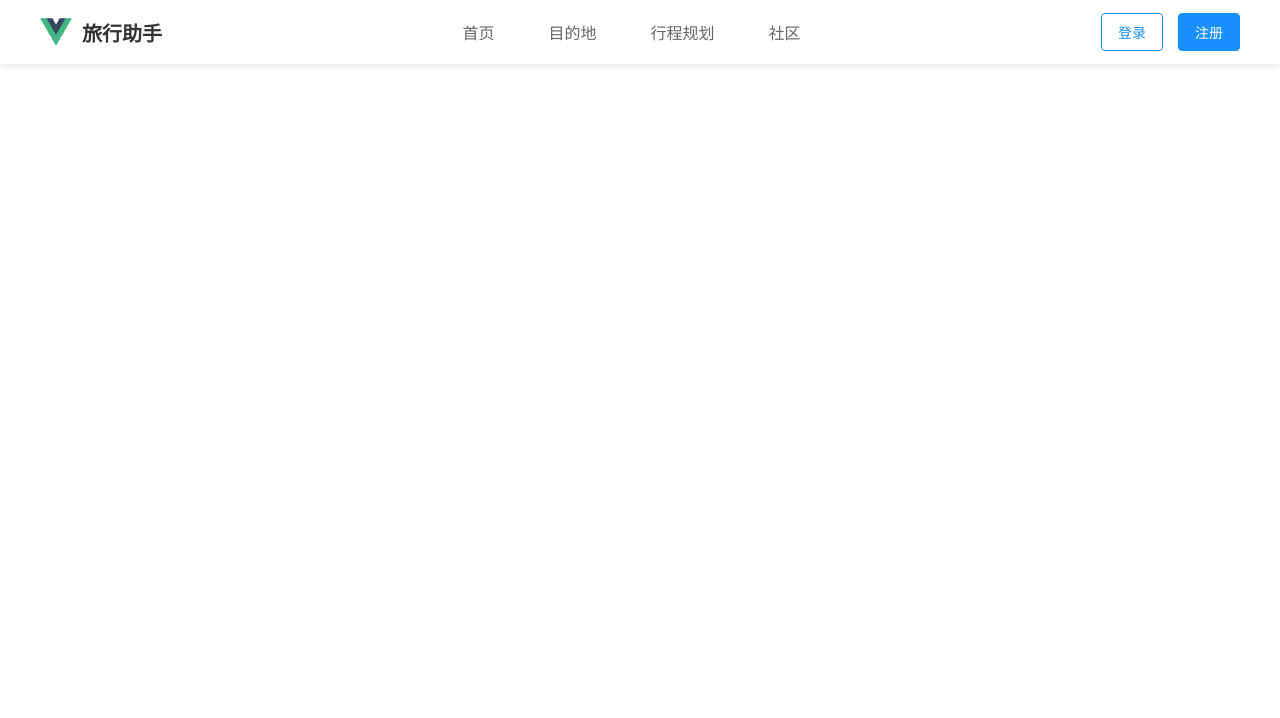
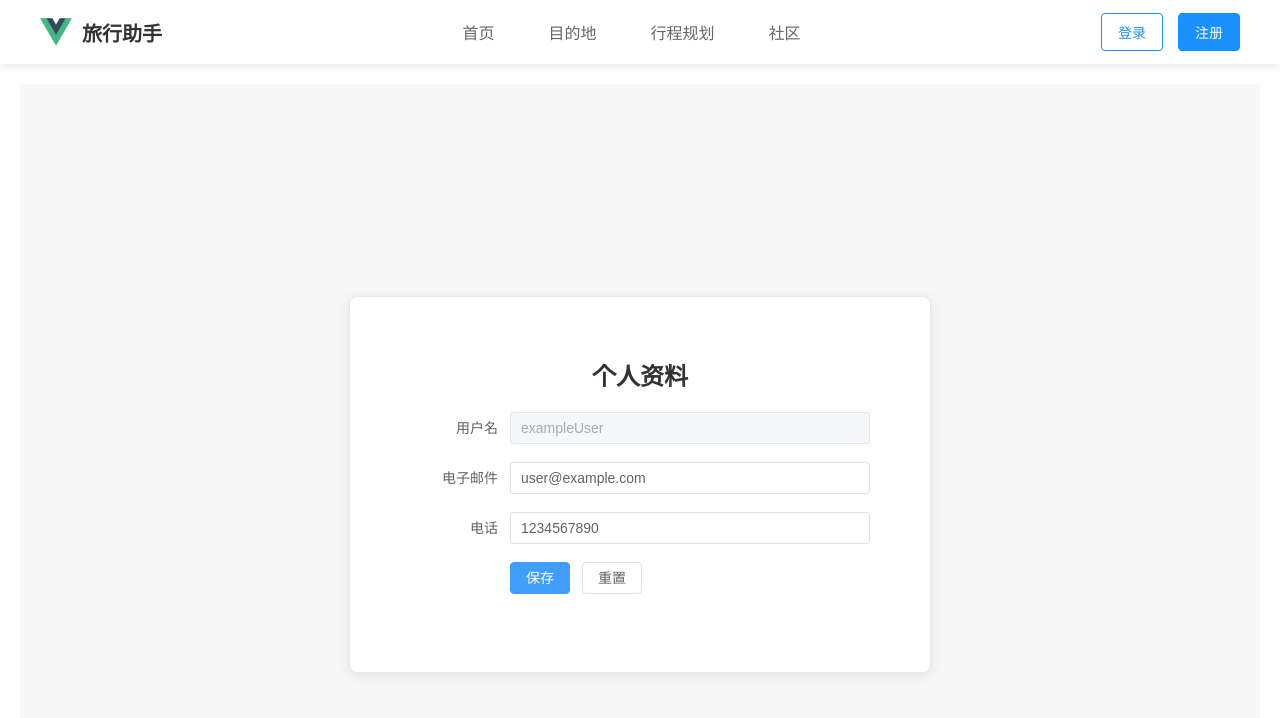
Before and after one commit to QuantumBitstream/travelplanner_vue, a Vue app: page /profile in a window 1280 px wide. Shown: the top 718 px of the page. Built offline with nearby package versions, Linux system fonts and the light colour scheme.

Commit message:
update Login.vue

```diff
--- a/src/router/routes.js
+++ b/src/router/routes.js
@@ -38,11 +38,11 @@ export const publicRoutes = [
         name: 'Register',
         component: () => import('@/views/Register.vue')
     },
-    // {
-    //     path: '/profile',
-    //     name: 'Profile',
-    //     component: () => import('@/views/Profile.vue')
-    // },
+    {
+        path: '/profile',
+        name: 'Profile',
+        component: () => import('@/views/Profile.vue')
+    },
     // {
     //     path: '/my-trips',
     //     name: 'MyTrips',
--- a/src/views/Login.vue
+++ b/src/views/Login.vue
@@ -54,8 +54,10 @@ export default {
     handleLogin() {
       this.$refs.loginForm.validate((valid) => {
         if (valid) {
+          // 模拟登录成功
           alert('登录成功！')
-          // 执行登录逻辑，例如 API 调用
+          // 跳转到个人资料页面
+          this.$router.push('/profile')
         } else {
           alert('请填写必填项。')
           return false
--- /dev/null
+++ b/src/views/Profile.vue
@@ -0,0 +1,112 @@
+<template>
+  <div class="profile-page">
+    <el-card class="profile-card">
+      <div class="header">
+        <h2>个人资料</h2>
+      </div>
+
+      <el-form :model="profileForm" ref="profileForm" label-width="100px">
+        <el-form-item label="用户名">
+          <el-input v-model="profileForm.username" disabled />
+        </el-form-item>
+
+        <el-form-item label="电子邮件" prop="email">
+          <el-input v-model="profileForm.email" placeholder="请输入邮箱" />
+        </el-form-item>
+
+        <el-form-item label="电话" prop="phone">
+          <el-input v-model="profileForm.phone" placeholder="请输入电话号码" />
+        </el-form-item>
+
+        <!-- 保存按钮 -->
+        <el-form-item>
+          <el-button type="primary" @click="updateProfile">保存</el-button>
+          <el-button @click="resetForm">重置</el-button>
+        </el-form-item>
+      </el-form>
+    </el-card>
+  </div>
+</template>
+
+<script>
+export default {
+  name: 'ProfileView',
+  data() {
+    return {
+      profileForm: {
+        username: 'exampleUser',  // 初始用户名假设从后端获取
+        email: '',
+        phone: ''
+      },
+      rules: {
+        email: [
+          { required: true, message: '请输入邮箱地址', trigger: 'blur' },
+          { type: 'email', message: '请输入有效的邮箱地址', trigger: ['blur', 'change'] }
+        ],
+        phone: [
+          { required: true, message: '请输入电话号码', trigger: 'blur' },
+          { pattern: /^[0-9]+$/, message: '电话号码只能包含数字', trigger: 'blur' }
+        ]
+      }
+    }
+  },
+  methods: {
+    updateProfile() {
+      this.$refs.profileForm.validate((valid) => {
+        if (valid) {
+          alert('个人资料已更新！')
+          // 这里可以调用API保存更新后的资料
+        } else {
+          alert('请填写正确的信息。')
+          return false
+        }
+      })
+    },
+    resetForm() {
+      this.$refs.profileForm.resetFields()
+    },
+    // 假设从服务器加载当前用户数据
+    loadUserProfile() {
+      // 模拟异步获取用户数据
+      setTimeout(() => {
+        this.profileForm = {
+          username: 'exampleUser',
+          email: 'user@example.com',
+          phone: '1234567890'
+        }
+      }, 500)
+    }
+  },
+  mounted() {
+    this.loadUserProfile()
+  }
+}
+</script>
+
+<style scoped>
+.profile-page {
+  display: flex;
+  justify-content: center;
+  align-items: center;
+  height: 100vh;
+  background-color: #f7f7f7;
+}
+
+.profile-card {
+  width: 500px;
+  padding: 40px;
+  border-radius: 8px;
+  background-color: #fff;
+  box-shadow: 0 2px 12px rgba(0, 0, 0, 0.1);
+}
+
+.header {
+  text-align: center;
+  margin-bottom: 20px;
+}
+
+.header h2 {
+  margin: 0;
+  color: #333;
+}
+</style>
```
